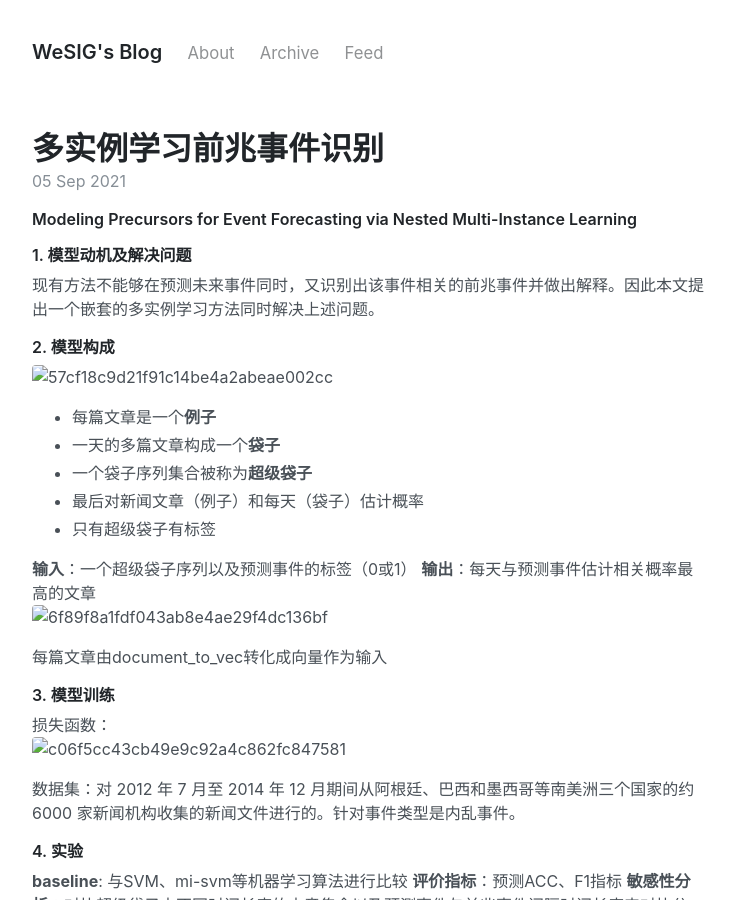
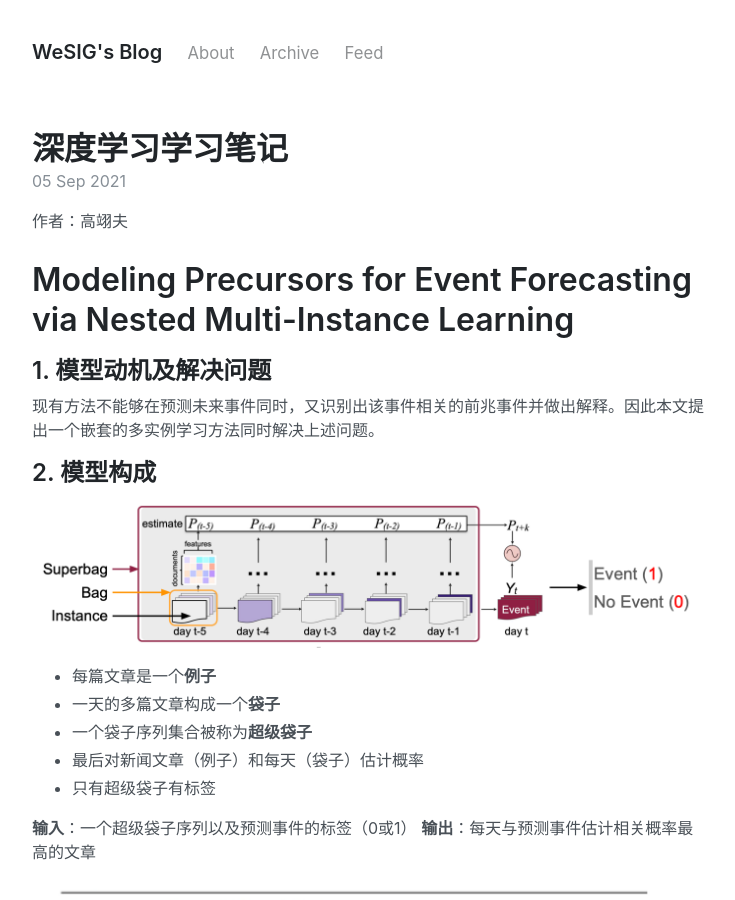
Before and after one commit to WePDLA/WePDLA.github.io, a Jekyll site: the page built from _posts/2021-09-05-多实例学习前兆事件识别.md, in a window 1280 px wide and 900 px high. Shown: the whole window, without its empty margins (272-1007 px from the left). Built offline with Jekyll 4.4.1, drawn with Linux system fonts in a browser that asks for light colours; our own code applies the rules of GitHub Pages for plain Markdown files; comment, search, counter and statistics services are not loaded; some of the changed text lies outside the part shown.

Commit message:
modified:   "_posts/2021-09-05-\345\244\232\345\256\236\344\276\213\345\255\246\344\271\240\345\211\215\345\205\206\344\272\213\344\273\266\350\257\206\345\210\253.md" 	new file:   "figures/\345\244\232\345\256\236\344\276\213\345\255\246\344\271\240.resources/0F8D8417-B21F-486A-8626-552190A5362F.png" 	new file:   "figures/\345\244\232\345\256\236\344\276\213\345\255\246\344\271\240.resources/346BE9F0-6FC5-44F7-AC5A-83A2BDF267DF.png" 	new file:   "figures/\345\244\232\345\256\236\344\276\213\345\255\246\344\271\240.resources/80816D8B-6101-4EAA-AB69-291FD7575B71.png" 	new file:   "figures/\345\244\232\345\256\236\344\276\213\345\255\246\344\271\240.resources/\346\210\252\345\261\2172021-09-06 \344\270\213\345\215\2108.23.27.png"

```diff
--- a/_posts/2021-09-05-多实例学习前兆事件识别.md
+++ b/_posts/2021-09-05-多实例学习前兆事件识别.md
@@ -1,9 +1,17 @@
-#### Modeling Precursors for Event Forecasting via Nested Multi-Instance Learning
-##### 1. 模型动机及解决问题
+---
+layout: post
+title: 深度学习学习笔记
+comments: True
+author: linboqiao
+---
+作者：高翊夫
+
+# Modeling Precursors for Event Forecasting via Nested Multi-Instance Learning
+## 1. 模型动机及解决问题
 现有方法不能够在预测未来事件同时，又识别出该事件相关的前兆事件并做出解释。因此本文提出一个嵌套的多实例学习方法同时解决上述问题。
-##### 2. 模型构成
+## 2. 模型构成
 
-![57cf18c9d21f91c14be4a2abeae002cc](无标题.resources/截屏2021-09-06 下午8.23.27.png)
+![57cf18c9d21f91c14be4a2abeae002cc](/figures/多实例学习.resources/截屏2021-09-06 下午8.23.27.png)
 
 * 每篇文章是一个**例子**
 * 一天的多篇文章构成一个**袋子**
@@ -13,17 +21,17 @@
 
 **输入**：一个超级袋子序列以及预测事件的标签（0或1）
 **输出**：每天与预测事件估计相关概率最高的文章
-![6f89f8a1fdf043ab8e4ae29f4dc136bf](无标题.resources/0F8D8417-B21F-486A-8626-552190A5362F.png)
+![6f89f8a1fdf043ab8e4ae29f4dc136bf](/figures/多实例学习.resources/0F8D8417-B21F-486A-8626-552190A5362F.png)
 每篇文章由document_to_vec转化成向量作为输入
 
-##### 3. 模型训练
+## 3. 模型训练
 损失函数：
-![c06f5cc43cb49e9c92a4c862fc847581](无标题.resources/80816D8B-6101-4EAA-AB69-291FD7575B71.png)
+![c06f5cc43cb49e9c92a4c862fc847581](/figures/多实例学习.resources/80816D8B-6101-4EAA-AB69-291FD7575B71.png)
 
 数据集：对 2012 年 7 月至 2014 年 12 月期间从阿根廷、巴西和墨西哥等南美洲三个国家的约 6000 家新闻机构收集的新闻文件进行的。针对事件类型是内乱事件。
 
-##### 4. 实验
+## 4. 实验
 **baseline**: 与SVM、mi-svm等机器学习算法进行比较
 **评价指标**：预测ACC、F1指标
 **敏感性分析**：对比超级袋子中不同时间长度的文章集合以及预测事件与前兆事件间隔时间长度来对比分析
-![c3f42dfb5626078c12647d1cc39d0ddf](无标题.resources/346BE9F0-6FC5-44F7-AC5A-83A2BDF267DF.png)
+![c3f42dfb5626078c12647d1cc39d0ddf](/figures/多实例学习.resources/346BE9F0-6FC5-44F7-AC5A-83A2BDF267DF.png)
```
Also changed, not shown: figures/多实例学习.resources/0F8D8417-B21F-486A-8626-552190A5362F.png (added), figures/多实例学习.resources/346BE9F0-6FC5-44F7-AC5A-83A2BDF267DF.png (added), figures/多实例学习.resources/80816D8B-6101-4EAA-AB69-291FD7575B71.png (added), figures/多实例学习.resources/截屏2021-09-06 下午8.23.27.png (added).
